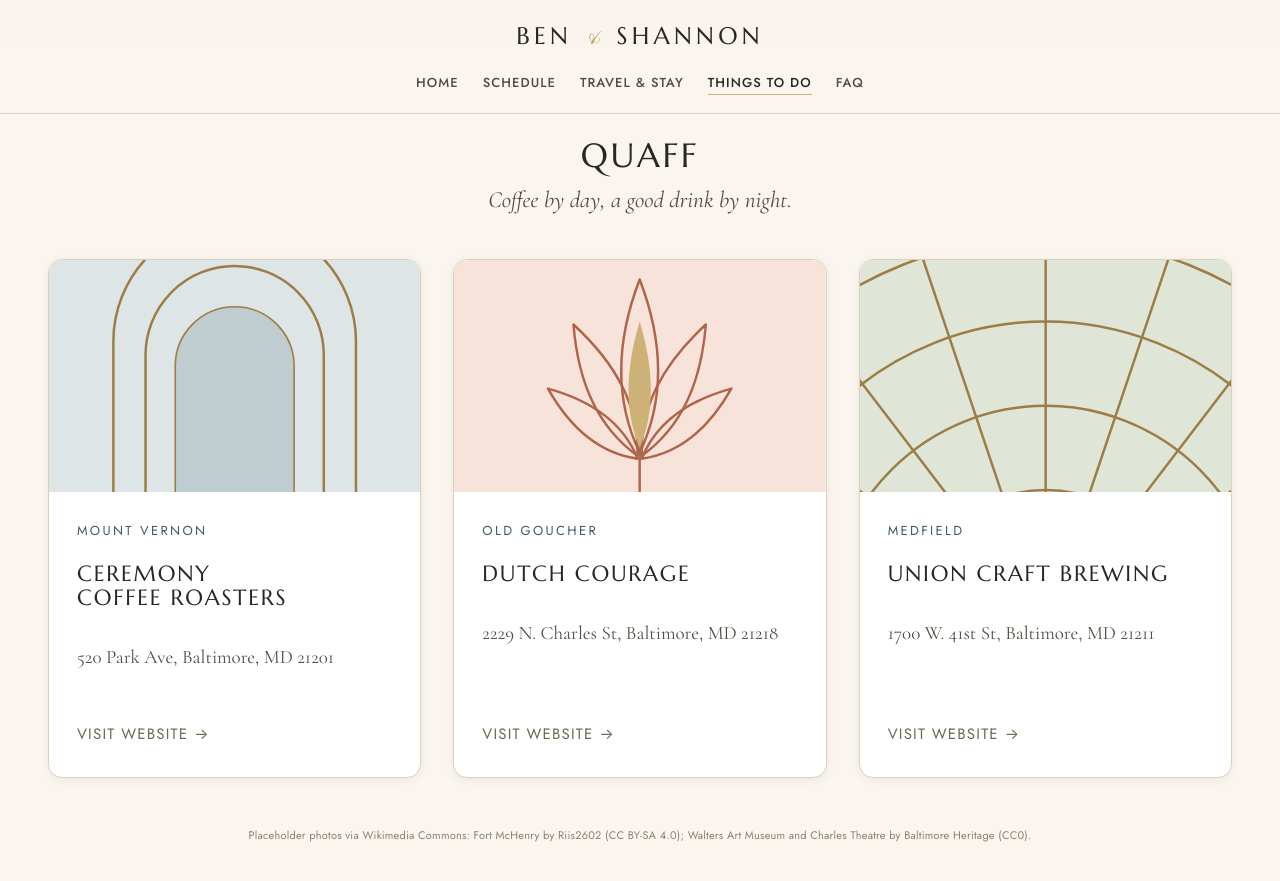
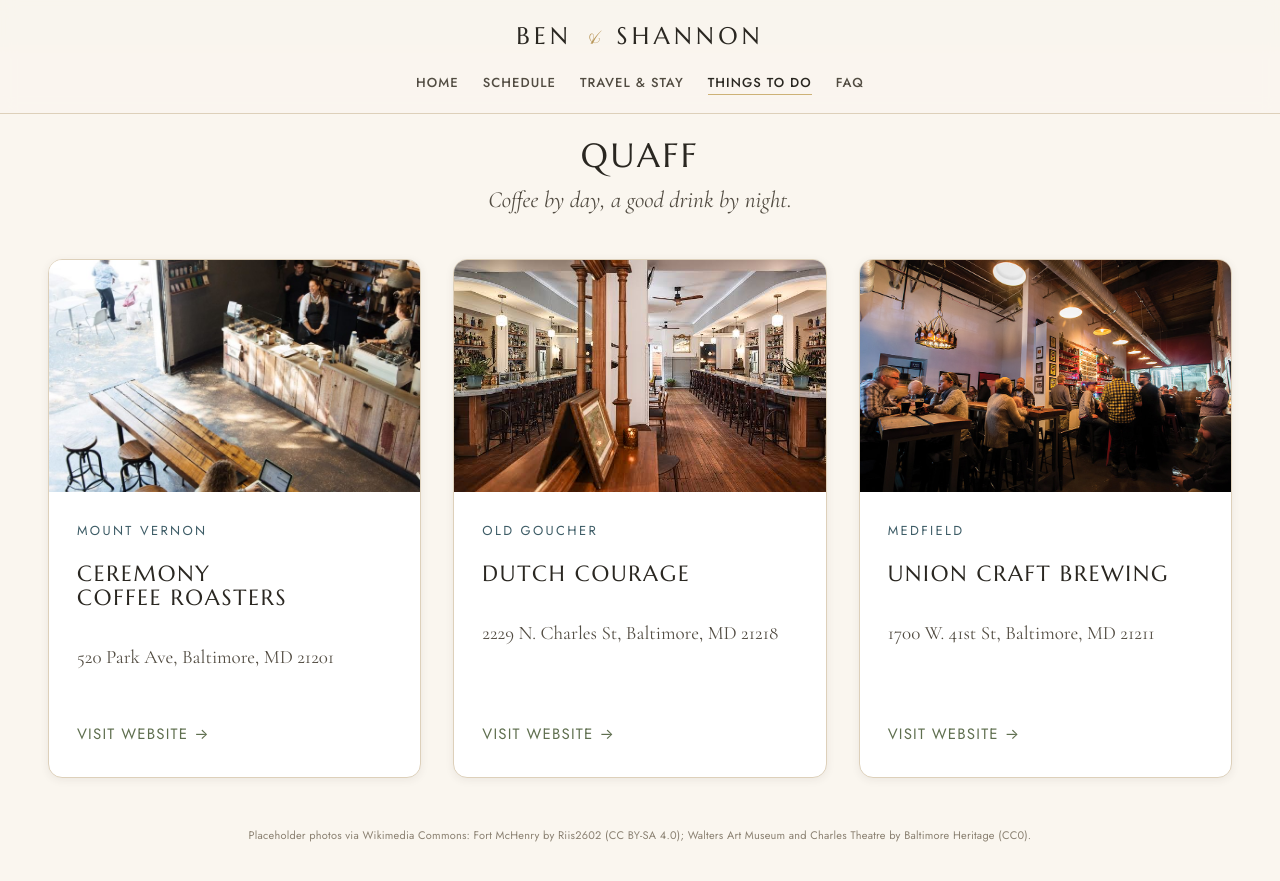
Before and after one commit to brent-mills-engineering/ben-shannon-wedding-site, a Jekyll site: the page built from things-to-do.html, in a window 1280 px wide and 900 px high, scrolled down 2049 px. Shown: the top 881 px of the window. Built offline with Jekyll 4.4.1, drawn with Linux system fonts in a browser that asks for light colours.

Commit message:
Add real photos for Quaff spots (Ceremony Coffee, Dutch Courage, Union Craft)
Replaces the last deco-plate placeholders on Things to Do; every card now has
a real photo. Images optimized (no upscaling); credits updated.

```diff
--- a/things-to-do.html
+++ b/things-to-do.html
@@ -95,7 +95,7 @@
     </div>
     <div class="tiles tiles--wide">
       <article class="listing reveal">
-        <div class="plate">{% include deco-plate.html motif="arch" tone="steel" %}</div>
+        <div class="plate"><img src="{{ '/assets/img/ceremony-coffee.jpg' | relative_url }}" alt="The reclaimed-wood cafe and communal table at Ceremony Coffee Roasters in Mount Vernon" loading="lazy" width="800" height="951"></div>
         <div class="listing__body">
           <p class="card-kicker">Mount Vernon</p>
           <h3 class="card-title">Ceremony Coffee Roasters</h3>
@@ -104,7 +104,7 @@
         </div>
       </article>
       <article class="listing reveal reveal-2">
-        <div class="plate">{% include deco-plate.html motif="tulip" tone="blush" %}</div>
+        <div class="plate"><img src="{{ '/assets/img/dutch-courage.jpg' | relative_url }}" alt="The long marble bar and warm woodwork at Dutch Courage in Old Goucher" loading="lazy" width="733" height="418"></div>
         <div class="listing__body">
           <p class="card-kicker">Old Goucher</p>
           <h3 class="card-title">Dutch Courage</h3>
@@ -113,7 +113,7 @@
         </div>
       </article>
       <article class="listing reveal reveal-3">
-        <div class="plate">{% include deco-plate.html motif="fan" tone="sage" %}</div>
+        <div class="plate"><img src="{{ '/assets/img/union-craft.jpg' | relative_url }}" alt="The lively taproom with a beer-bottle chandelier at Union Craft Brewing in Medfield" loading="lazy" width="1000" height="667"></div>
         <div class="listing__body">
           <p class="card-kicker">Medfield</p>
           <h3 class="card-title">Union Craft Brewing</h3>
```
Also changed, not shown: assets/img/CREDITS.md (+3 -0 lines), assets/img/ceremony-coffee.jpg (added), assets/img/dutch-courage.jpg (added), assets/img/union-craft.jpg (added).
